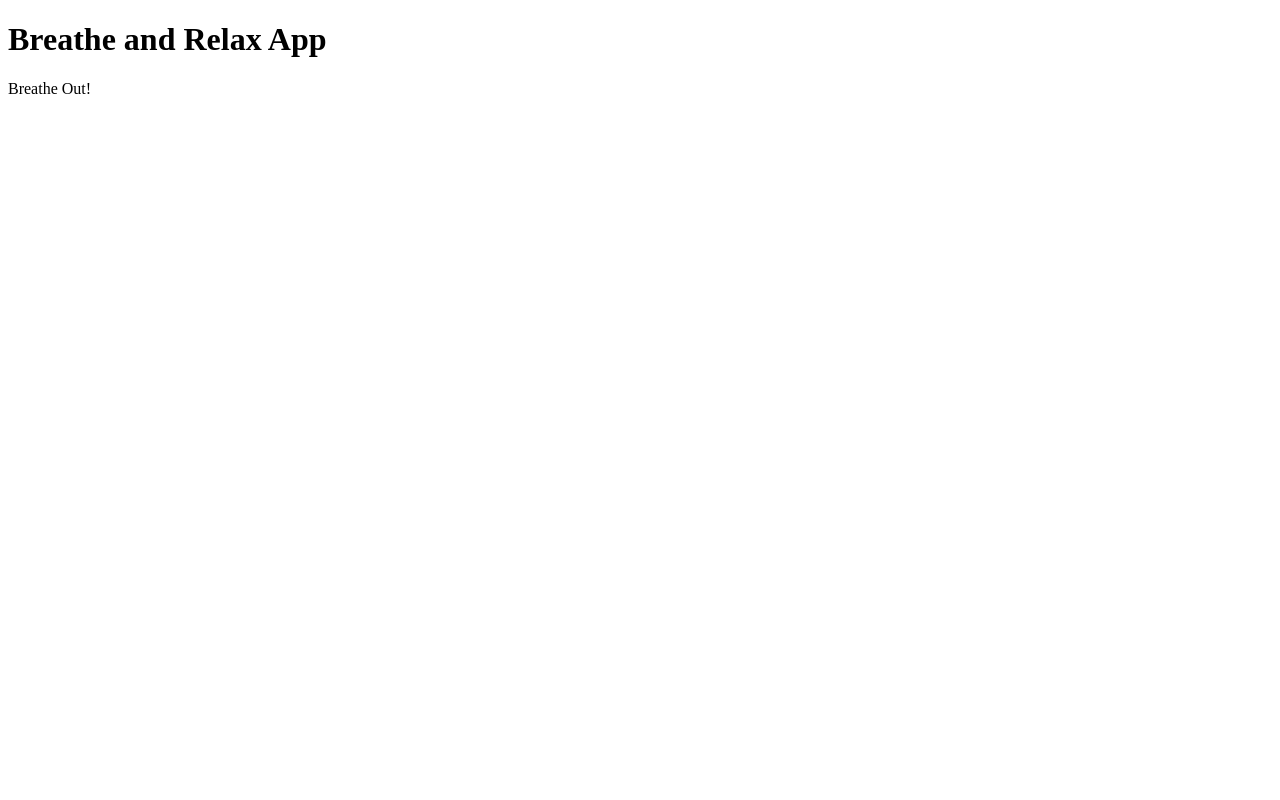
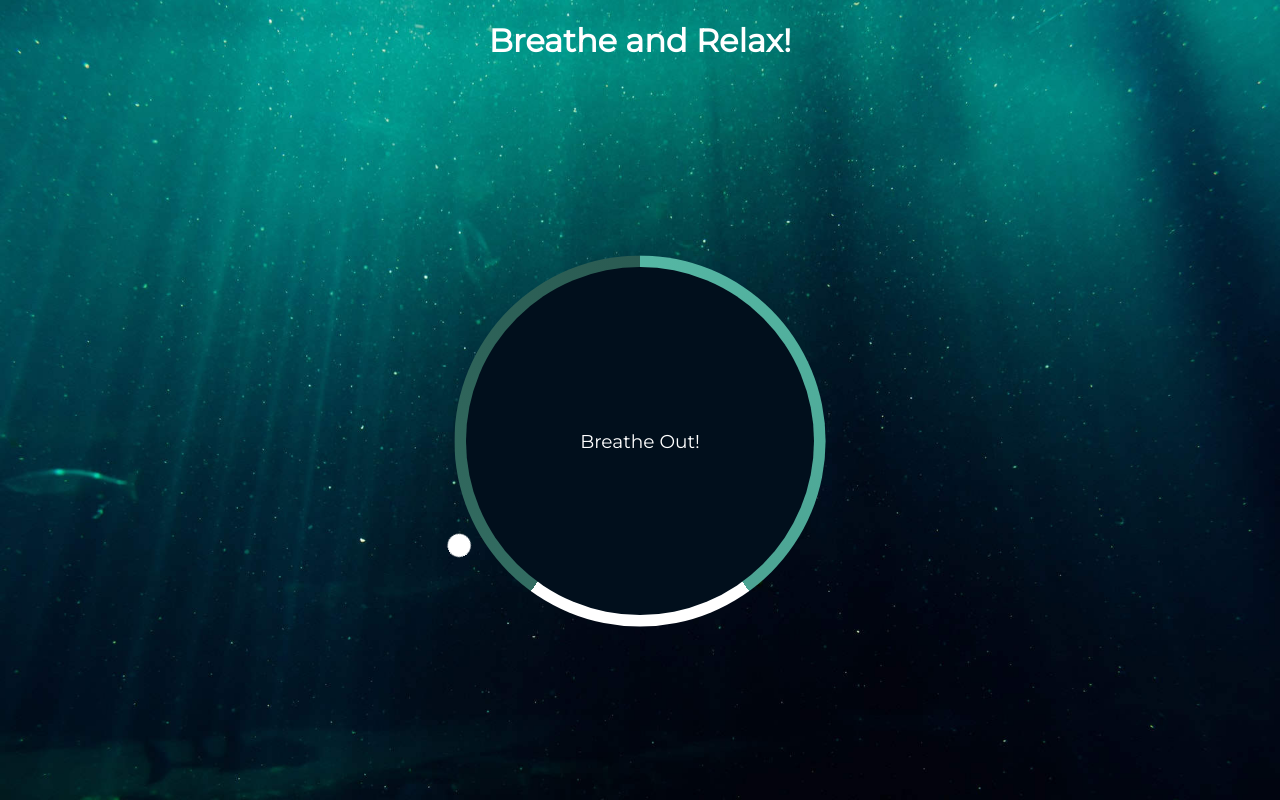
Before and after one commit to JustinParviz/Breathe_and_Relax_app, a plain HTML site: page index.html in a window 1280 px wide. Drawn offline with Linux system fonts and the light colour scheme.

Commit message:
added css animations

```diff
--- a/index.html
+++ b/index.html
@@ -10,7 +10,7 @@
 
 <body>
 
-    <h1>Breathe and Relax App</h1>
+    <h1>Breathe and Relax!</h1>
 
     <div class="container">
 
--- a/style.css
+++ b/style.css
@@ -0,0 +1,113 @@
+@import url('https://fonts.googleapis.com/css?family=Montserrat&display=swap');
+
+* {
+    box-sizing: border-box;
+}
+
+body {
+    background: #224941 url('./img/breathe_and_relax_bg.jpg') no-repeat center center/cover;
+    color: #fff;
+    font-family: 'Montserrat', sans-serif;
+    min-height: 100vh;
+    overflow: hidden;
+    display: flex;
+    flex-direction: column;
+    align-items: center;
+    margin: 0;
+}
+
+.container {
+    display: flex;
+    align-items: center;
+    justify-content: center;
+    height: 300px;
+    width: 300px;
+    margin: auto;
+    position: relative;
+    transform: scale(1);
+}
+
+.gradient-circle {
+    background: conic-gradient(
+        #55b7a4 0%,
+        #4ca493 40%,
+        #fff 40%,
+        #fff 60%,
+        #336d62 60%,
+        #2a5b52 100%
+    );
+    height: 320px;
+    width: 320px;
+    position: absolute;
+    top: -10px;
+    left: -10px;
+    z-index: -2;
+    border-radius: 50%;
+}
+
+.circle {
+    background-color: #010f1c;
+    height: 100%;
+    width: 100%;
+    position: absolute;
+    top: 0;
+    left: 0;
+    z-index: -1;
+    border-radius: 50%;
+}
+
+.pointer-container {
+    position: absolute;
+    top: -40px;
+    left: 140px;
+    width: 20px;
+    height: 190px;
+    animation: rotate 7.5s linear forwards infinite;
+    transform-origin: bottom center;
+}
+
+.pointer {
+    background-color: #fff;
+    border-radius: 50%;
+    height: 20px;
+    width: 20px;
+    display: block;
+}
+
+.container.grow {
+    animation: grow 3s linear forwards;
+}
+
+.container.shrink {
+    animation: shrink 3s linear forwards;
+}
+
+@keyframes rotate {
+    from {
+        transform: rotate(0deg);
+    }
+
+    to {
+        transform: rotate(360deg);
+    }
+}
+
+@keyframes grow {
+    from {
+        transform: scale(1);
+    }
+
+    to {
+        transform: scale(1.2);
+    }
+}
+
+@keyframes shrink {
+    from {
+        transform: scale(1.2);
+    }
+
+    to {
+        transform: scale(1);
+    }
+}
```
Also changed, not shown: img/breathe_and_relax_bg.jpg (added).
